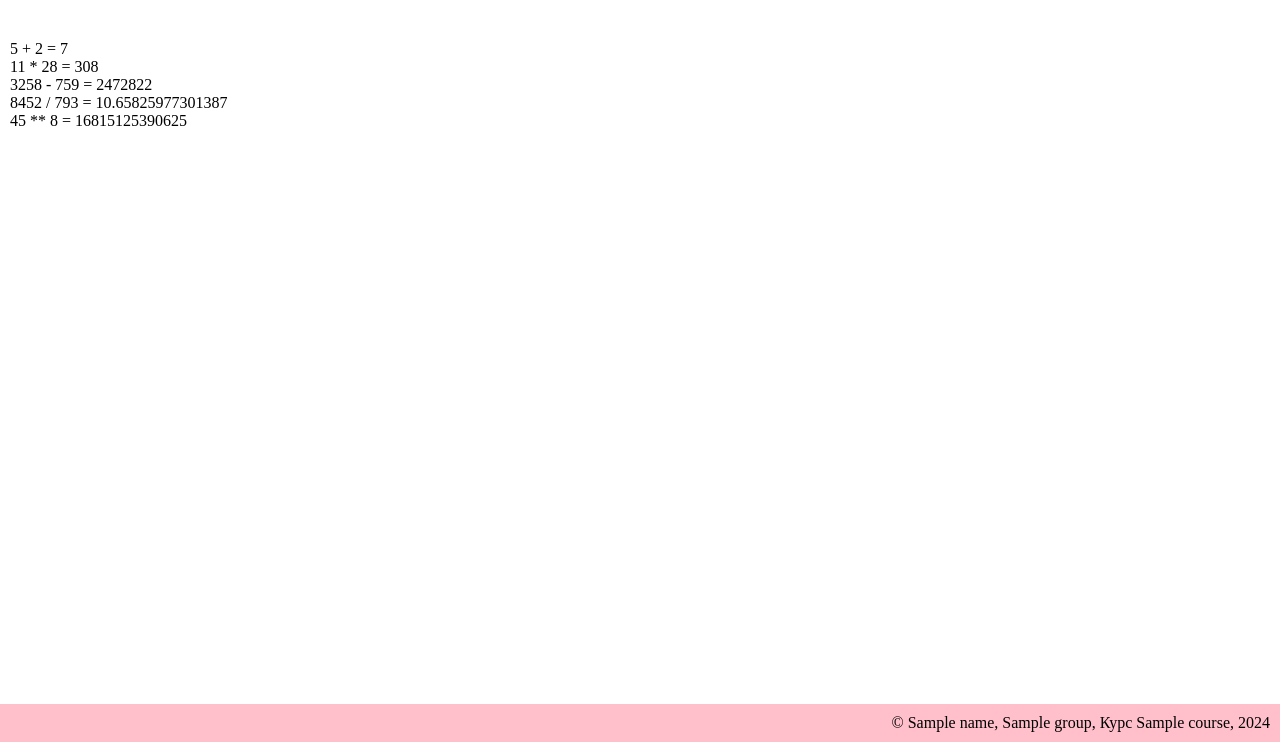
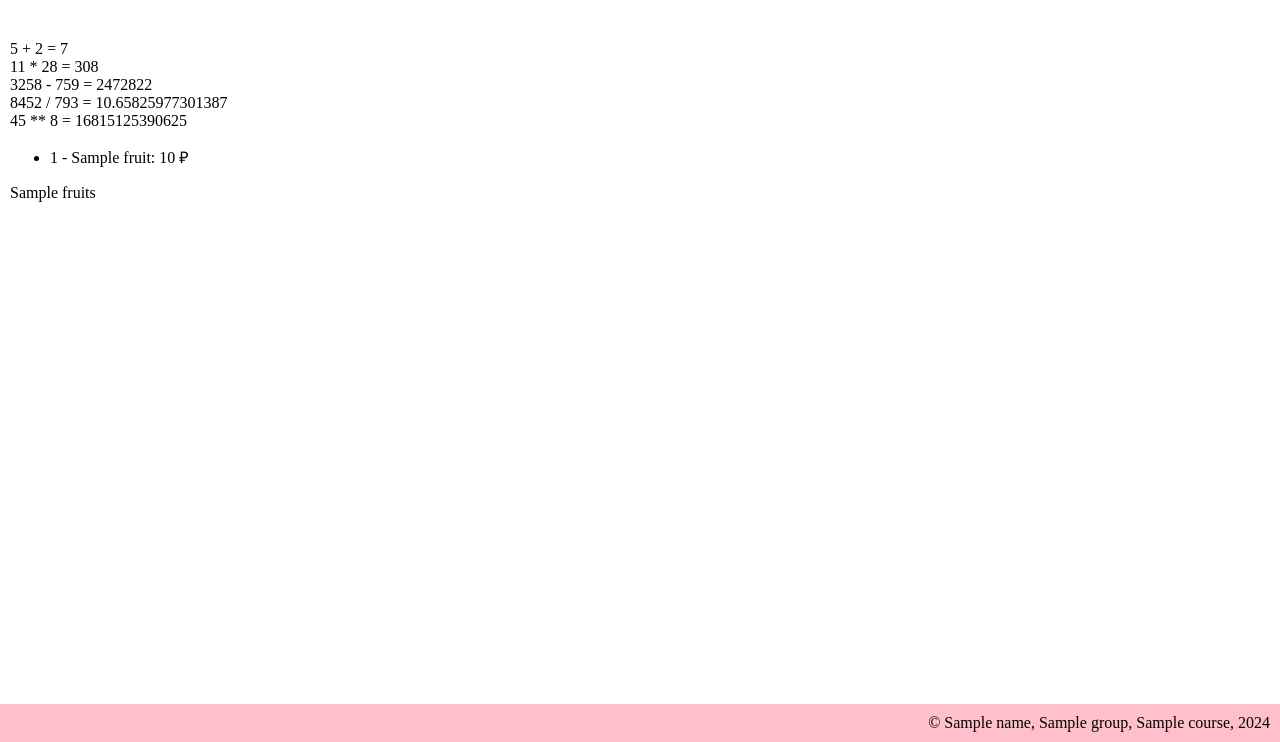
Before and after one commit to Azukoo/web-programming-labs-2, a Flask app: template templates/example.html in a window 1280 px wide. Shown: the part 58-800 px from the top of the page. Run offline with Flask 3, Linux system fonts and the light colour scheme; the template is opened without the code that fills it: most values are stand-ins (such as "Sample title", 1, 10 or a date in 2020).

Commit message:
Цикл в шаблоне

```diff
--- a/templates/example.html
+++ b/templates/example.html
@@ -23,6 +23,12 @@
         3258 - 759 = {{3258 * 759}}</br>
         8452 / 793 = {{8452 / 793}}</br>
         45 ** 8 = {{45 ** 8}}</br>
+        <ul>
+            {% for f in fruits %}
+            <li>{{ loop.index }} - {{ f.name }}: {{ f.price }} &#x20bd;</li>
+            {% endfor %}
+        </ul>
+            {{fruits}}
     </main>
 
     <footer>
@@ -38,11 +44,10 @@
             Неизвестная группа,
         {% endif %}
         {% if course %}
-            Курс {{ course }},
+            {{ course }},
         {% else %}
             Неизвестный курс,
         {% endif %}
-
         2024
     </footer>
 </body>
```
